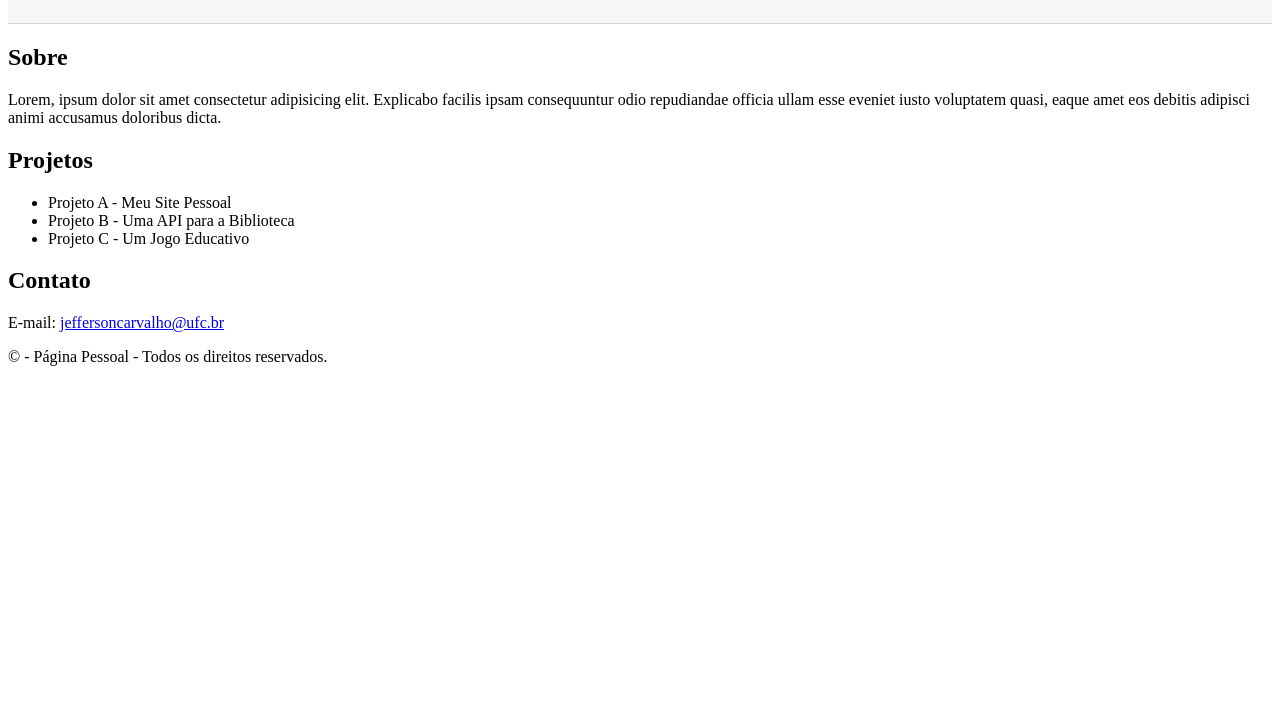
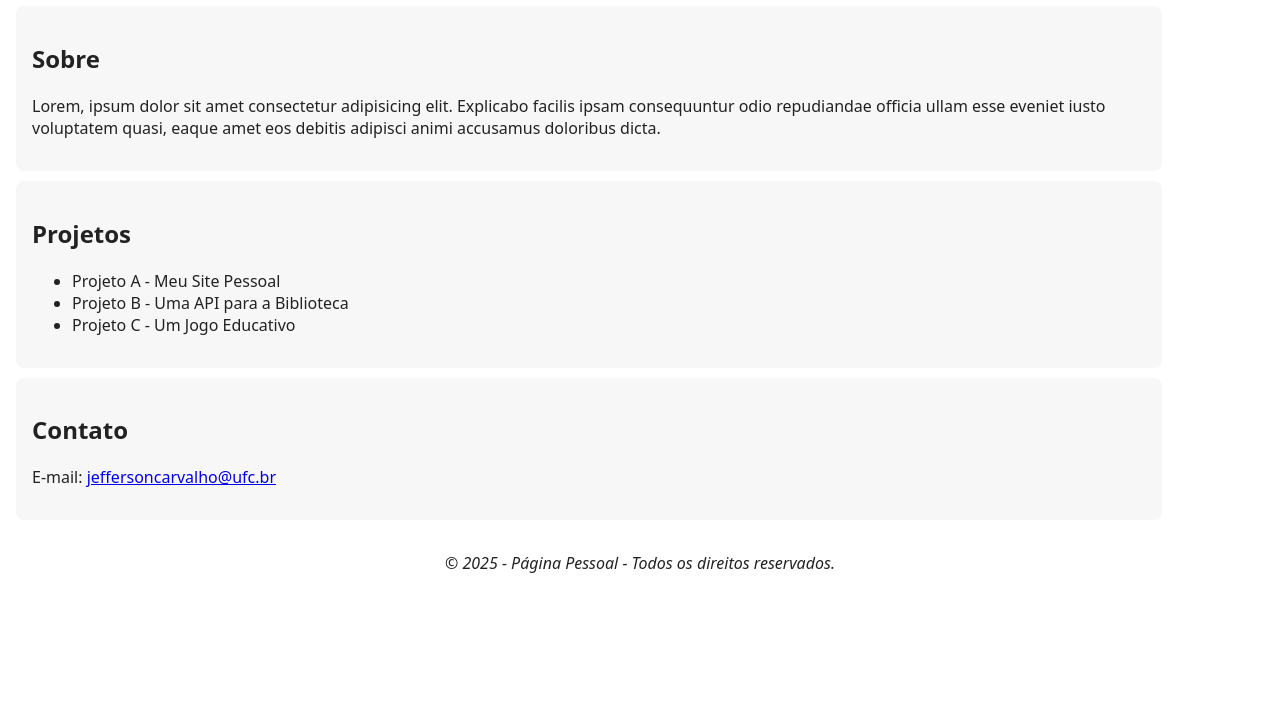
Before and after one commit to jeffersoncarvalho/pagina-pessoal-jefferson, a plain HTML site: page index.html in a window 1280 px wide. Shown: the part 97-800 px from the top of the page. Drawn offline with Linux system fonts and the light colour scheme.

Commit message:
mudanças no CSS, função do ano

```diff
--- a/index.html
+++ b/index.html
@@ -22,15 +22,15 @@
         </div>
     </header>
 
-    <main>
-        <section id="sobre">
+    <main class="container">
+        <section id="sobre" class="card">
             <h2>Sobre</h2>
             <p>
                 Lorem, ipsum dolor sit amet consectetur adipisicing elit. Explicabo facilis ipsam consequuntur odio repudiandae officia ullam esse eveniet iusto voluptatem quasi, eaque amet eos debitis adipisci animi accusamus doloribus dicta.
             </p>
         </section>
 
-        <section id="projetos">
+        <section id="projetos" class="card">
             <h2>Projetos</h2>
             <ul>
                 <li>Projeto A - Meu Site Pessoal</li>
@@ -39,17 +39,18 @@
             </ul>
         </section>
 
-        <section id="contato">
+        <section id="contato" class="card">
             <h2>Contato</h2>
             <p>E-mail: <a href="mailto:jeffersoncavalho@ufc.br">jeffersoncarvalho@ufc.br</a></p>
         </section>
     </main>
 
-    <footer>
-        <div>
-            <p> &#169; <span id="ano"></span> - Página Pessoal - Todos os direitos reservados.</p>
+    <footer class="site-footer">
+        <div class="container">
+            <p> &#169; <span id="ano">2013</span> - Página Pessoal - Todos os direitos reservados.</p>
         </div>
     </footer>
 
+    <script src="scripts.js"></script>
 </body>
 </html>
--- a/scripts.js
+++ b/scripts.js
@@ -1,3 +1,10 @@
 function say_hello() {
     console.log("Hello!")
 }
+
+function get_ano(){
+    span_ano = document.getElementById("ano")
+    span_ano.innerHTML = "2025"
+}
+
+get_ano()
--- a/styles.css
+++ b/styles.css
@@ -1,5 +1,18 @@
 :root {
    --card: #f7f7f7;
+   --bg: #ffffff;
+   --fg: #222222;
+}
+
+* {
+    box-sizing: border-box;
+}
+
+body {
+    margin: 0;
+    font-family: system-ui, -apple-system, BlinkMacSystemFont, 'Segoe UI', Roboto, Oxygen, Ubuntu, Cantarell, 'Open Sans', 'Helvetica Neue', sans-serif;
+    background-color: var(--bg);
+    color: var(--fg);
 }
 
 .site-header {
@@ -13,9 +26,13 @@
     align-items: center;
     justify-content: space-between;
 }
-.container {
+
+main.container {
     width: 92%;
     padding: 1rem;
+    display: flex;
+    flex-direction: column;
+    gap: 10px;
 }
 
 .nav {
@@ -29,3 +46,16 @@
 .nav a {
     text-decoration: none;
 }
+
+.card {
+    background-color: var(--card);
+    padding: 1rem;
+    border-radius: 8px;
+}
+
+.site-footer .container {
+    display: flex;
+    flex-direction: row;
+    justify-content: center;
+    font-style: italic;
+}
```
